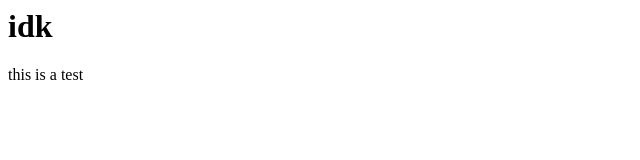
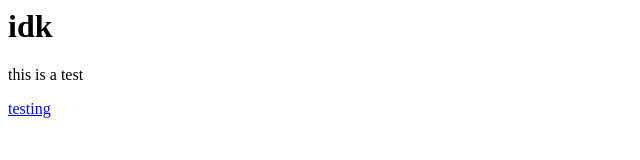
Before and after one commit to Nathat23/nathat23.github.io, a plain HTML site: page index.html in a window 1280 px wide. Shown: the full height of the page, 0-640 px from the left. Drawn offline with Linux system fonts and the light colour scheme.

Commit message:
Update index.html

```diff
--- a/index.html
+++ b/index.html
@@ -5,6 +5,6 @@
     <body>
         <h1>idk</h1>
         <p>this is a test</p>
-        <a href="greenwald://paypalcomplete" title="testing">
+        <a href="greenwald://paypalcomplete">testing</a>
     </body>
 </html>
```
